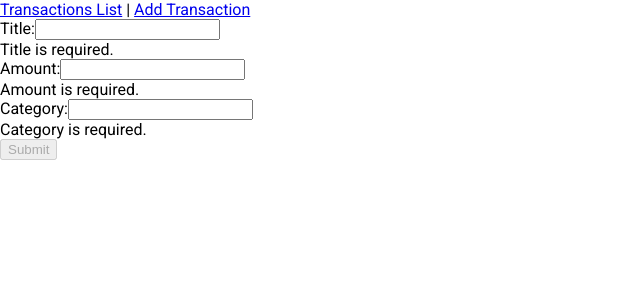
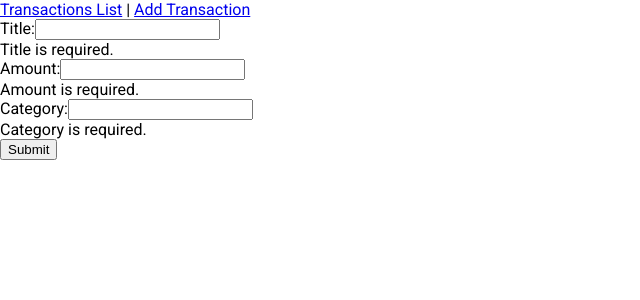
Before and after one commit to coopfeathy/personal-budget-manager, an Angular app in the folder client/: page /add in a window 1280 px wide. Shown: the top 300 px of the page, without its empty margins (0-640 px from the left). Built offline with nearby package versions, Linux system fonts and the light colour scheme.

Commit message:
add animations and snackbar service

```diff
--- a/client/src/app/app.module.ts
+++ b/client/src/app/app.module.ts
@@ -7,6 +7,7 @@ import { AppComponent } from './app.component';
 import { TransactionsListComponent } from './components/transactions-list/transactions-list.component';
 import { TransactionFormComponent } from './components/transaction-form/transaction-form.component';
 import { TransactionDetailComponent } from './components/transaction-detail/transaction-detail.component';
+import { BrowserAnimationsModule } from '@angular/platform-browser/animations';
 
 @NgModule({
   declarations: [
@@ -20,7 +21,8 @@ import { TransactionDetailComponent } from './components/transaction-detail/tran
     AppRoutingModule,
     FormsModule,
     HttpClientModule,
-    ReactiveFormsModule
+    ReactiveFormsModule,
+    BrowserAnimationsModule
   ],
   providers: [],
   bootstrap: [AppComponent]
--- a/client/src/app/components/transaction-form/transaction-form.component.html
+++ b/client/src/app/components/transaction-form/transaction-form.component.html
@@ -16,5 +16,5 @@
     <input type="text" id="category" formControlName="category">
     <div *ngIf="transactionForm.get('category').errors?.required">Category is required.</div>
   </div>
-  <button type="submit" [disabled]="!transactionForm.valid">Submit</button>
+  <button type="submit">Submit</button>
 </form>
--- a/client/src/app/components/transaction-form/transaction-form.component.ts
+++ b/client/src/app/components/transaction-form/transaction-form.component.ts
@@ -1,6 +1,7 @@
 import { Component } from '@angular/core';
 import { FormBuilder, FormGroup, Validators } from '@angular/forms';
 import { TransactionService } from '../../services/transaction.service';
+import { SnackbarService } from '../../services/snackbar.service';
 
 @Component({
   selector: 'app-transaction-form',
@@ -10,7 +11,7 @@ import { TransactionService } from '../../services/transaction.service';
 export class TransactionFormComponent {
   transactionForm: FormGroup;
 
-  constructor(private fb: FormBuilder, private transactionService: TransactionService) {
+  constructor(private fb: FormBuilder, private transactionService: TransactionService, private snackbarService: SnackbarService) {
     this.transactionForm = this.fb.group({
       title: ['', [Validators.required, Validators.minLength(3)]],
       amount: [null, [Validators.required, Validators.pattern(/^\d+\.?\d*$/)]],
@@ -23,10 +24,17 @@ export class TransactionFormComponent {
       this.transactionService.addTransaction(this.transactionForm.value).subscribe({
         next: (result) => {
           console.log(result);
+          this.snackbarService.show('Transaction added successfully!');
           this.transactionForm.reset();
         },
-        error: (error) => console.error('There was an error!', error)
+        error: (error) => {
+          console.error('There was an error!', error);
+          this.snackbarService.show('Failed to add transaction. Please try again.');
+        }
       });
+    } else {
+      // Trigger validation feedback.
+      this.snackbarService.show('Please fill out the form correctly.');
     }
   }
 }
```
